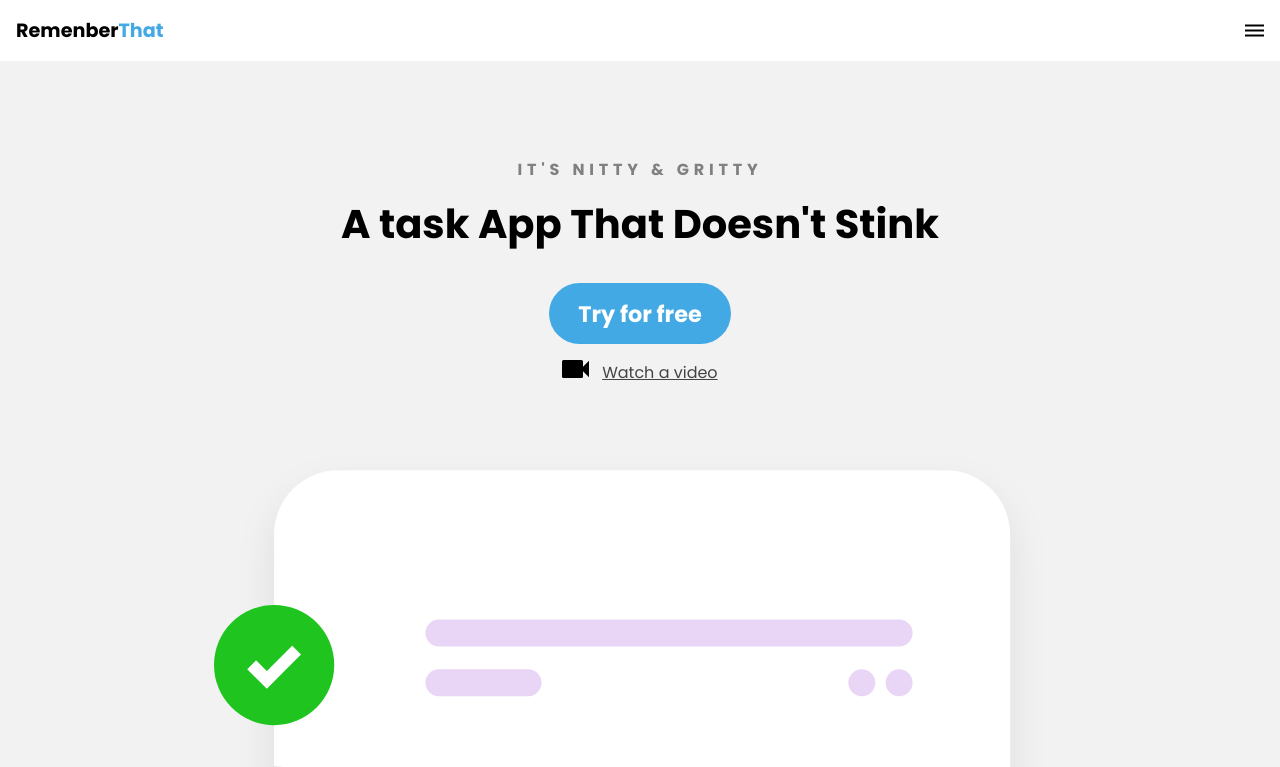
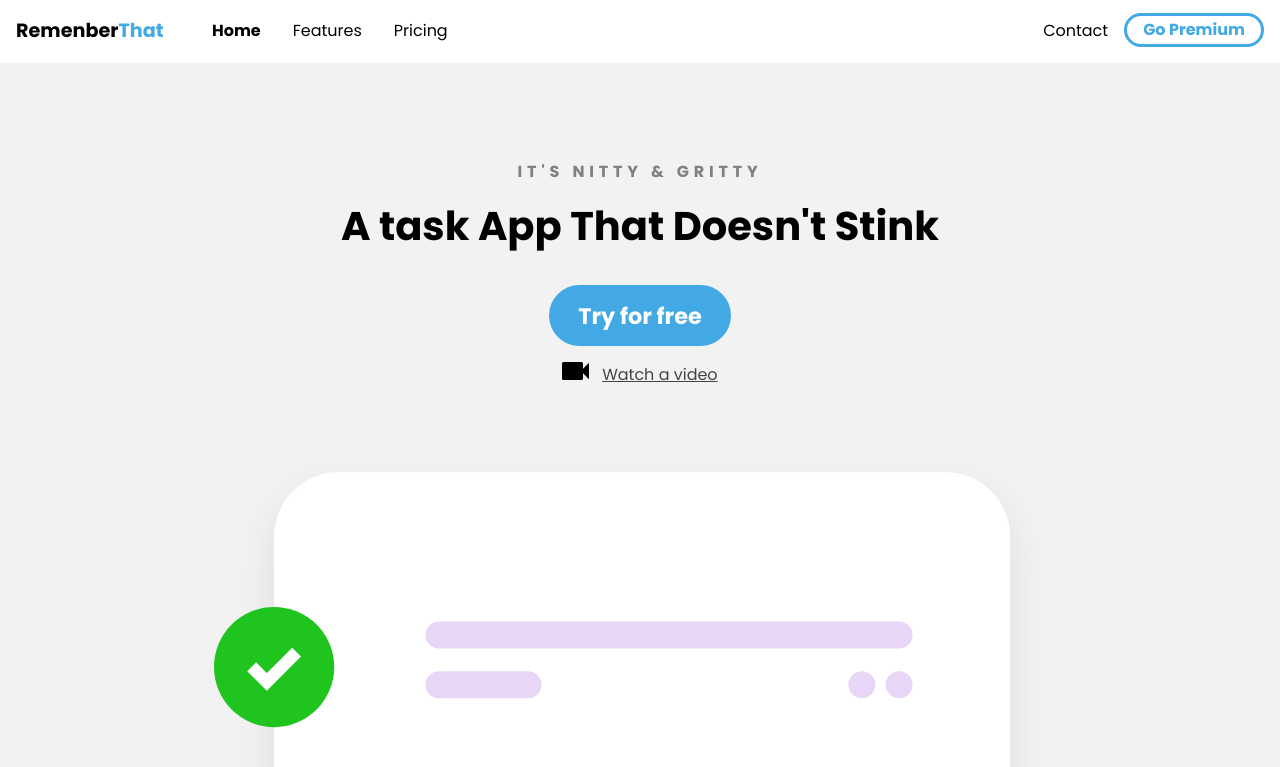
Before and after one commit to DanielCanaviriMenaWebDeveloper/LandingPage-with-HTML-SASS-and-JS, a plain HTML site: page index.html in a window 1280 px wide. Shown: the top 767 px of the page. Drawn offline with Linux system fonts and the light colour scheme.

Commit message:
NavBar responsive terminado

```diff
--- a/sass/estilos.scss
+++ b/sass/estilos.scss
@@ -248,4 +248,64 @@ nav {
             }
         }
     }
+
+
 }
+
+/* .container {
+    display: flex;
+    place-content: space-between;
+} */
+
+@media only screen and (min-width: 768px) {
+    .mobile-menu, .mobile-menu-exit {
+        display: none;
+    }
+
+    .navbar .container {
+        display: grid;
+        grid-template-columns: 180px 1fr;
+        justify-content: unset;
+    }
+
+    .navbar nav {
+        background: #fff;
+        display: flex;
+        justify-content: space-between;
+        position: unset;
+        height: auto;
+        width: 100%;
+        padding: 0;
+
+        ul {
+            display: flex;
+        }
+
+        a {
+            color: black;
+            font-size: 1em;
+            padding: .1em 1em;
+        }
+
+        ul.primary-nav {
+            margin: 0;
+        }
+
+        li.current a{
+            font-weight: bold;
+        }
+
+        li.go-premium-cta a {
+            color: var(--color-primary);
+            border: 3px solid var(--color-primary);
+            font-weight: bold;
+            border-radius: 5em;
+            margin-top: -.2em;
+
+            &:hover{
+                background-color: var(--color-primary);
+                color: #fff;
+            }
+        }
+    }
+}
```
Also changed, not shown: sass/estilos.css, 1 other file.
